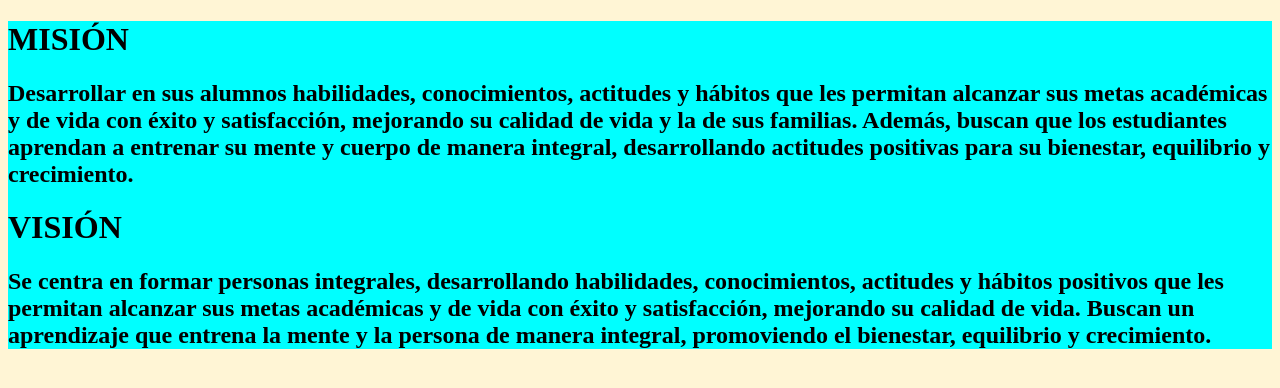
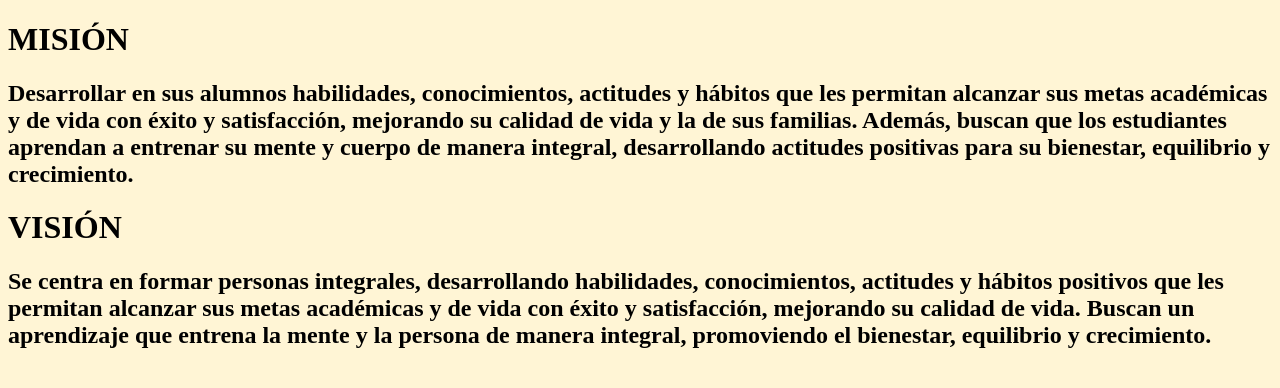
Before and after one commit to G3rard017/Laboratorio2, a plain HTML site: page galeria.html in a window 1280 px wide. Drawn offline with Linux system fonts and the light colour scheme.

Commit message:
Actualizacion

```diff
--- a/galeria.css
+++ b/galeria.css
@@ -1,6 +1,3 @@
 body{
     background-color: #FFF5D5;
 }
-header{
-     background-color: aqua;
-}
```
